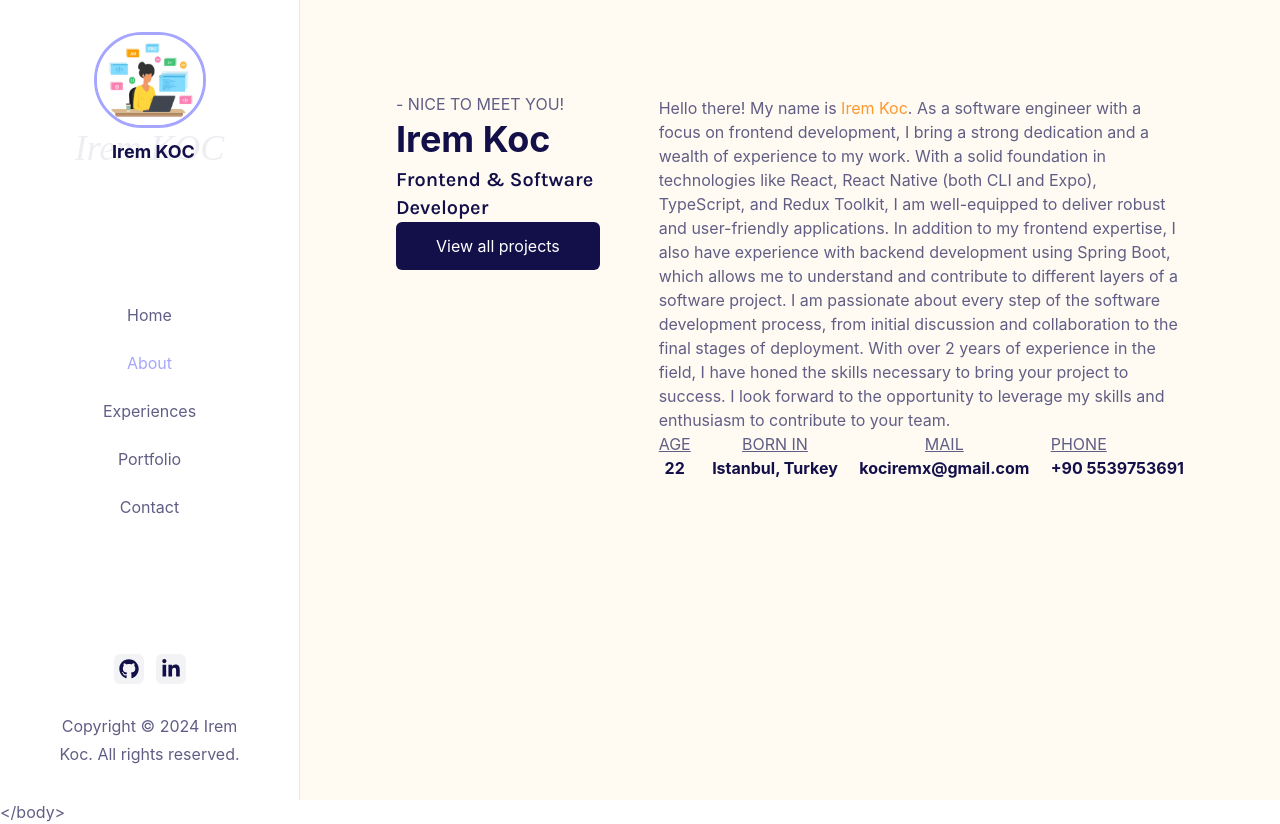
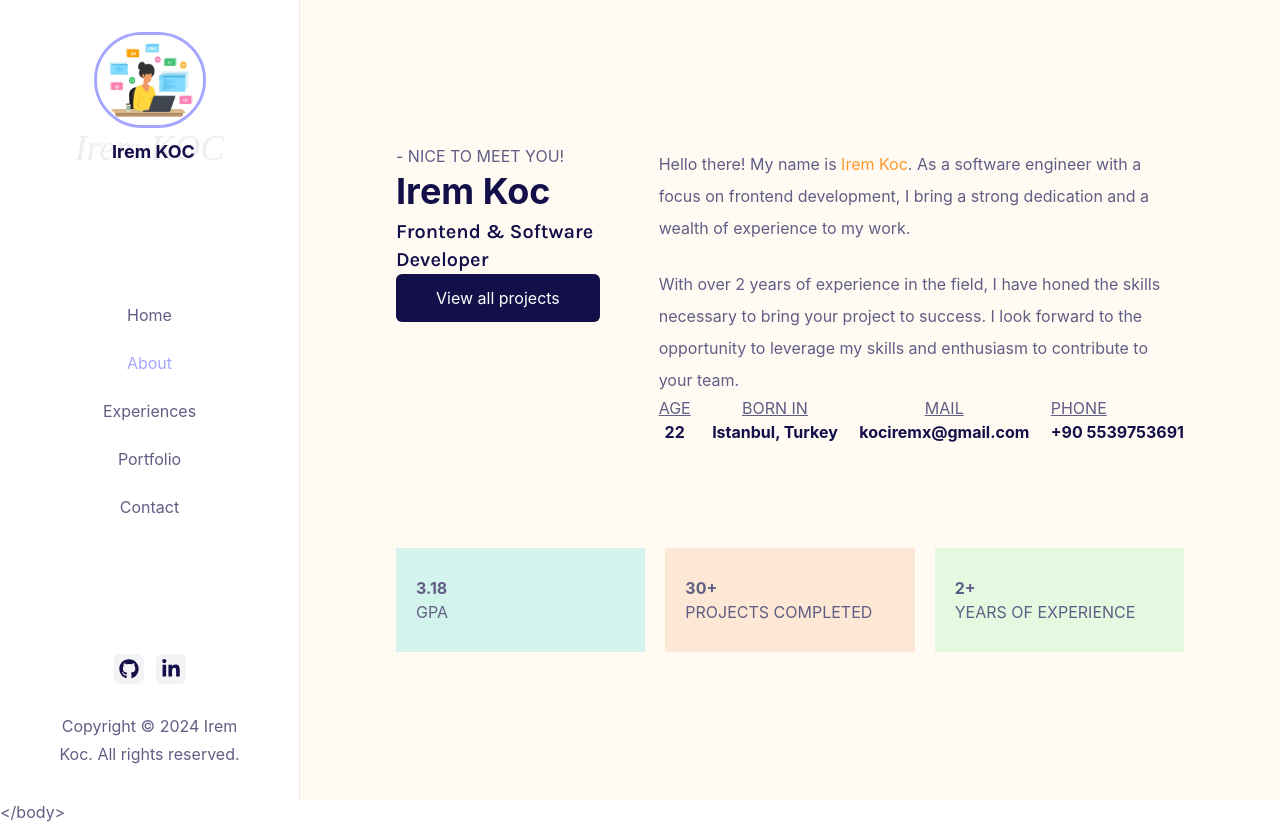
Before and after one commit to irem-koc/my-personal-website-v2, a React (Vite) app: page /about in a window 1280 px wide. Built offline with nearby package versions, Linux system fonts and the light colour scheme.

Commit message:
feat: add info card about page

```diff
--- a/src/components/molecules/About/InfoCard.tsx
+++ b/src/components/molecules/About/InfoCard.tsx
@@ -1,8 +1,20 @@
-type Props = {};
+import Text from "@atoms/Text/Text";
+
+type Props = {
+  style: string[];
+  top: string;
+  bottom: string;
+};
 
 const InfoCard = (props: Props) => {
-  const {} = props;
-  return <div></div>;
+  const { style, top, bottom } = props;
+  return (
+    <div className={style.join(" ")}>
+      <Text text={top} style={["font-bold"]} />
+      <br />
+      <Text text={bottom} style={[""]} />
+    </div>
+  );
 };
 
 export default InfoCard;
--- a/src/index.css
+++ b/src/index.css
@@ -55,4 +55,10 @@
   .about-sub-text {
     @apply font-karla font-semibold text-xl text-dark-blue;
   }
+  .about-info-text {
+    @apply leading-8;
+  }
+  .info-card {
+    @apply py-7 px-5 w-1/3;
+  }
 }
--- a/src/pages/about/About.tsx
+++ b/src/pages/about/About.tsx
@@ -1,13 +1,14 @@
 import Button from "@atoms/Button/Button";
 import Text from "@atoms/Text/Text";
 import Title from "@atoms/Title/Title";
+import InfoCard from "@molecules/About/InfoCard";
 
 type Props = {};
 
 const About = (props: Props) => {
   const {} = props;
   return (
-    <div className="lg:p-24 p-24 bg-about-bg w-full h-screen flex justify-between items-start">
+    <div className="lg:p-24 p-24 bg-about-bg w-full h-screen flex flex-col justify-around">
       <div className="row-between">
         <div className="col-start w-1/3">
           <Text text="- NICE TO MEET YOU!" style={["about-top-text"]} />
@@ -26,15 +27,20 @@ const About = (props: Props) => {
         </div>
         <div className="w-4/6">
           <div>
-            <Text text={"Hello there! My name is "} style={[]} />
-            <Text text={"Irem Koc"} style={["text-orange"]} />
+            <Text
+              text={"Hello there! My name is "}
+              style={["about-info-text"]}
+            />
+            <Text text={"Irem Koc"} style={["text-orange about-info-text"]} />
             <Text
               text={
                 ". As a software engineer with a focus on frontend development, I bring a strong dedication and a wealth of experience to my work. "
               }
-              style={[]}
+              style={["about-info-text"]}
             />
-            <Text
+            <br />
+            <br />
+            {/* <Text
               text={
                 "With a solid foundation in technologies like React, React Native (both CLI and Expo), TypeScript, and Redux Toolkit, I am well-equipped to deliver robust and user-friendly applications. "
               }
@@ -51,12 +57,12 @@ const About = (props: Props) => {
                 "I am passionate about every step of the software development process, from initial discussion and collaboration to the final stages of deployment. "
               }
               style={[]}
-            />
+            /> */}
             <Text
               text={
                 "With over 2 years of experience in the field, I have honed the skills necessary to bring your project to success. I look forward to the opportunity to leverage my skills and enthusiasm to contribute to your team."
               }
-              style={[]}
+              style={["about-info-text"]}
             />
           </div>
           <div className="row-between">
@@ -88,7 +94,23 @@ const About = (props: Props) => {
           </div>
         </div>
       </div>
-      <div></div>
+      <div className="row-between w-full gap-5">
+        <InfoCard
+          style={["info-card bg-[#D3F4EC]"]}
+          top={"3.18"}
+          bottom={"GPA"}
+        />
+        <InfoCard
+          style={["info-card bg-[#FCE8D4]"]}
+          top={"30+"}
+          bottom={"PROJECTS COMPLETED"}
+        />
+        <InfoCard
+          style={["info-card bg-[#E3F9E0]"]}
+          top={"2+"}
+          bottom={"YEARS OF EXPERIENCE"}
+        />
+      </div>
     </div>
   );
 };
```
